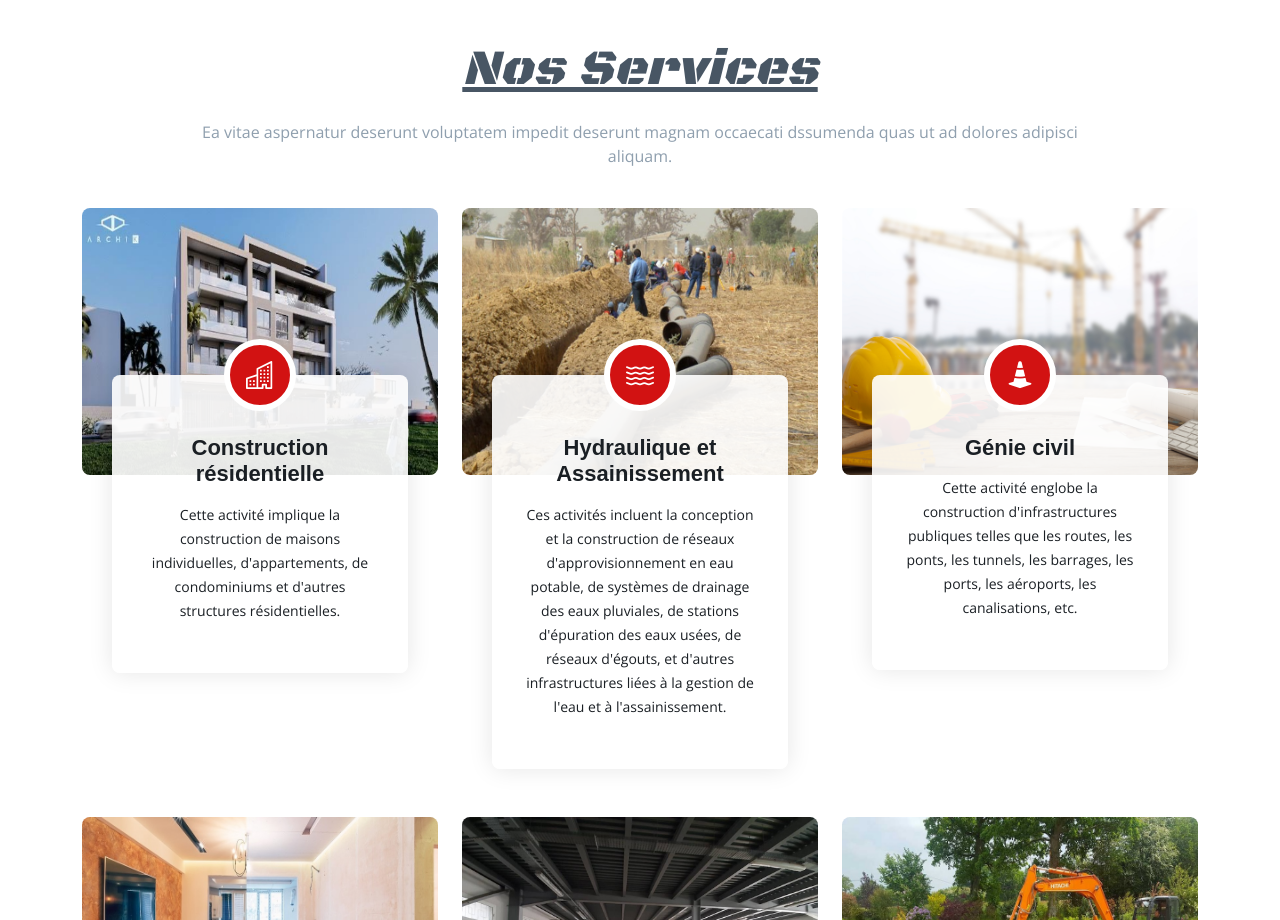
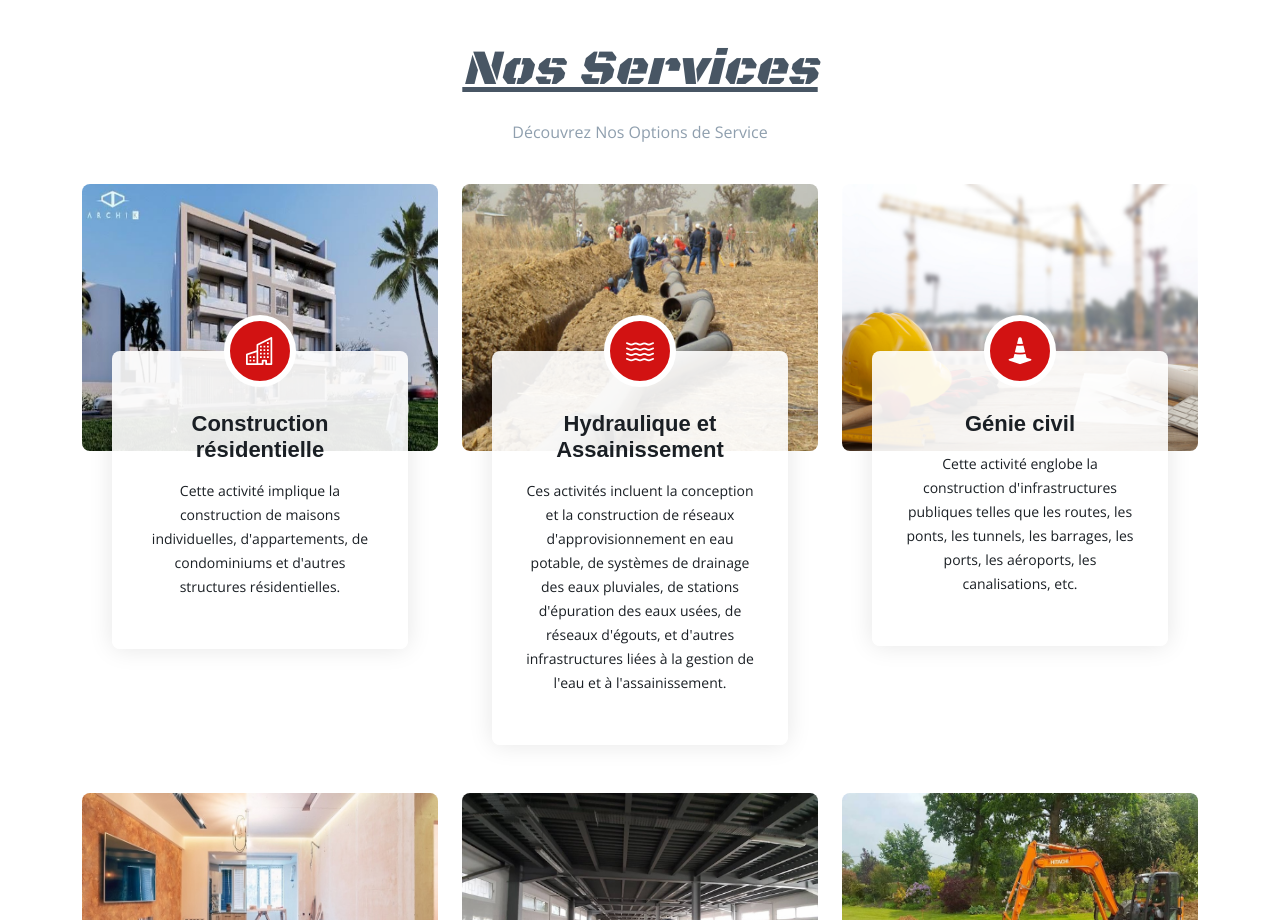
Before and after one commit to ben98bm/sabour, a React (Create React App) app: page / in a window 1280 px wide. Shown: the part 2820-3740 px from the top of the page. Built offline with nearby package versions, Linux system fonts and the light colour scheme.

Commit message:
first commit

```diff
--- a/src/components/pages/Home.js
+++ b/src/components/pages/Home.js
@@ -201,7 +201,7 @@ function Home(){
 
             <div class="section-header">
             <h2>Nos Services</h2>
-            <p>Ea vitae aspernatur deserunt voluptatem impedit deserunt magnam occaecati dssumenda quas ut ad dolores adipisci aliquam.</p>
+            <p>Découvrez Nos Options de Service</p>
             </div>
 
             <div class="row gy-5">
@@ -251,7 +251,7 @@ function Home(){
             <div class="col-xl-4 col-md-6" data-aos="zoom-in" data-aos-delay="400">
                 <div class="service-item">
                 <div class="img">
-                    <img src="assets/img/genie_civil.png" class="img-fluid" alt="" />
+                    <img src="assets/img/genie_civil.jpg" class="img-fluid" alt="" />
                 </div>
                 <div class="details position-relative">
                     <div class="icon">
```
Also changed, not shown: public/assets/img/genie_civil.jpg (renamed from public/assets/img/genie_civil.png).
